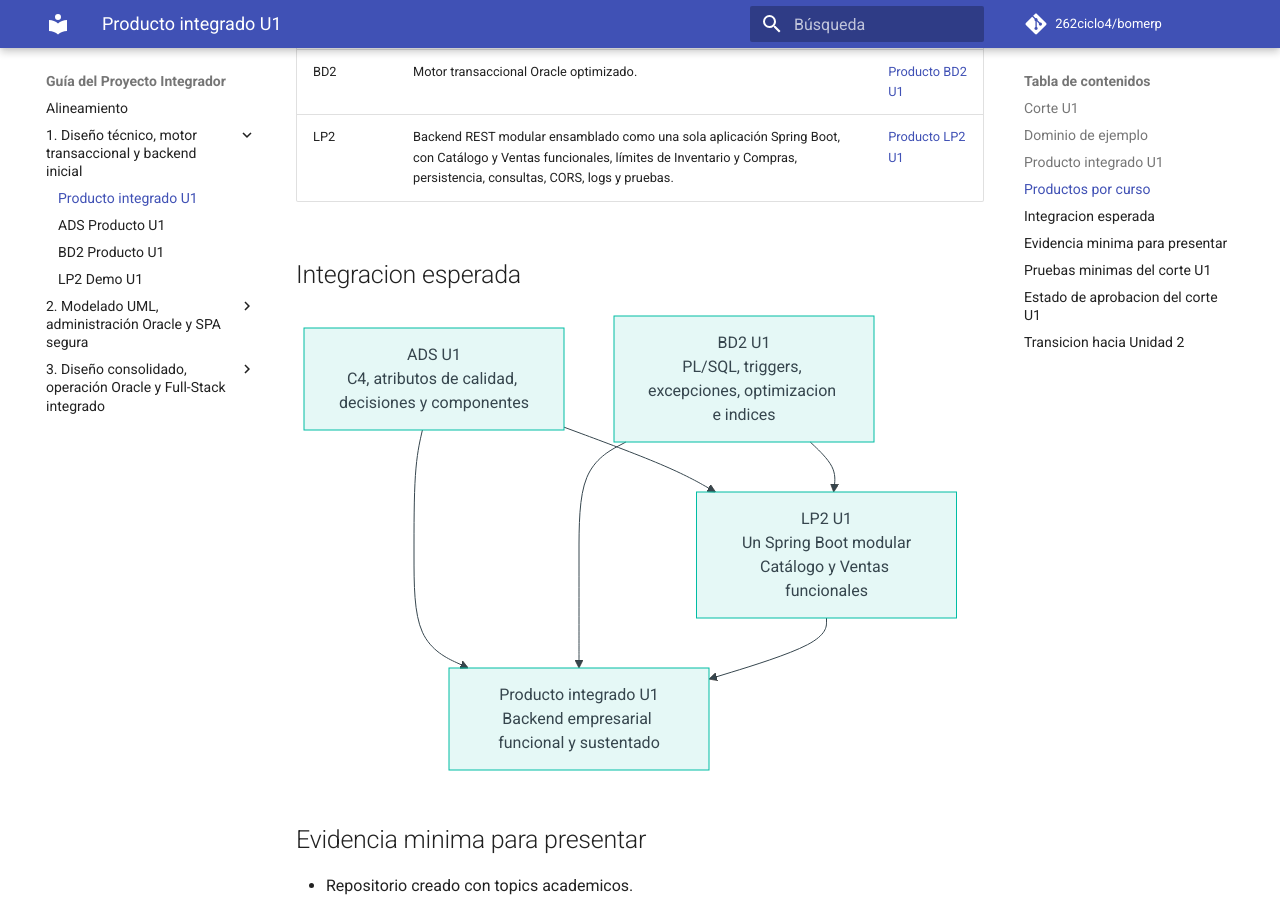
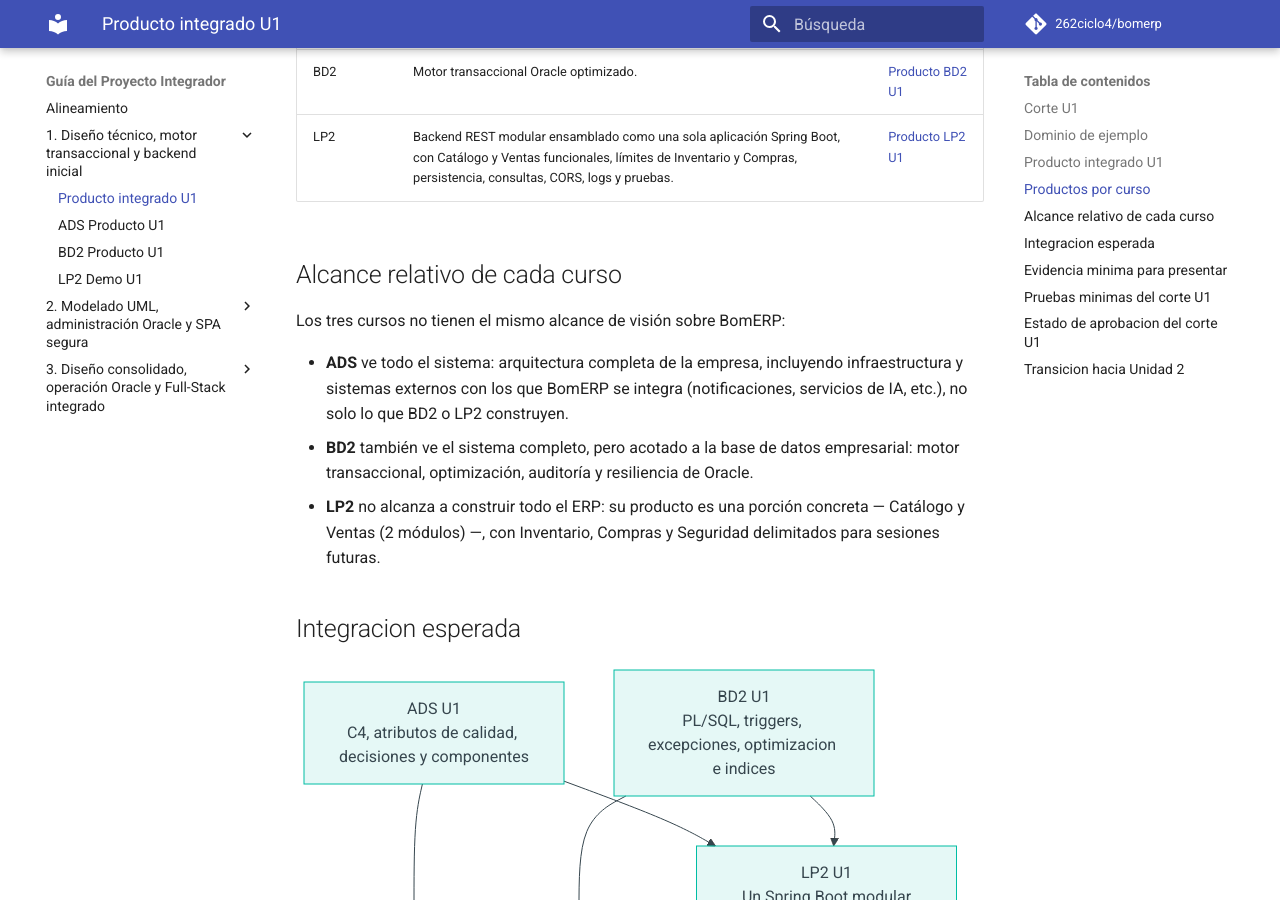
Before and after one commit to 262ciclo4/bomerp, an MkDocs documentation site: the page built from docs/proyecto-integrador/u1/index.md, in a window 1280 px wide and 900 px high, scrolled down 912 px. Built offline with MkDocs 1.6.1 and Material for MkDocs 9.7.7, drawn with Linux system fonts in a browser that asks for light colours; comment, search, counter and statistics services are not loaded.

Commit message:
first commit

```diff
--- a/docs/proyecto-integrador/u1/index.md
+++ b/docs/proyecto-integrador/u1/index.md
@@ -21,6 +21,14 @@ El sistema MVC de Ciclo 3 ya gestiona `Producto`, `Categoria`, `Venta`, `Detalle
 | ADS | Arquitectura documentada mediante vistas arquitectonicas y principios de diseno aplicados. | [Producto ADS U1](ads-producto.md) |
 | BD2 | Motor transaccional Oracle optimizado. | [Producto BD2 U1](bd2-producto.md) |
 | LP2 | Backend REST modular ensamblado como una sola aplicación Spring Boot, con Catálogo y Ventas funcionales, límites de Inventario y Compras, persistencia, consultas, CORS, logs y pruebas. | [Producto LP2 U1](lp2-demo.md) |
+
+## Alcance relativo de cada curso
+
+Los tres cursos no tienen el mismo alcance de visión sobre BomERP:
+
+- **ADS** ve todo el sistema: arquitectura completa de la empresa, incluyendo infraestructura y sistemas externos con los que BomERP se integra (notificaciones, servicios de IA, etc.), no solo lo que BD2 o LP2 construyen.
+- **BD2** también ve el sistema completo, pero acotado a la base de datos empresarial: motor transaccional, optimización, auditoría y resiliencia de Oracle.
+- **LP2** no alcanza a construir todo el ERP: su producto es una porción concreta — Catálogo y Ventas (2 módulos) —, con Inventario, Compras y Seguridad delimitados para sesiones futuras.
 
 ## Integracion esperada
 
```
Also changed, not shown: docs/ads/sesiones/S01_Fundamentos_Arquitectura_Software.md (+3 -3 lines), docs/lp2/adr/ADR-004-jwt-diferido.md (added, +41 -0 lines), docs/lp2/sesiones/S01_Arquitectura_Backend_REST_Profesional.md (+1 -1 lines).
